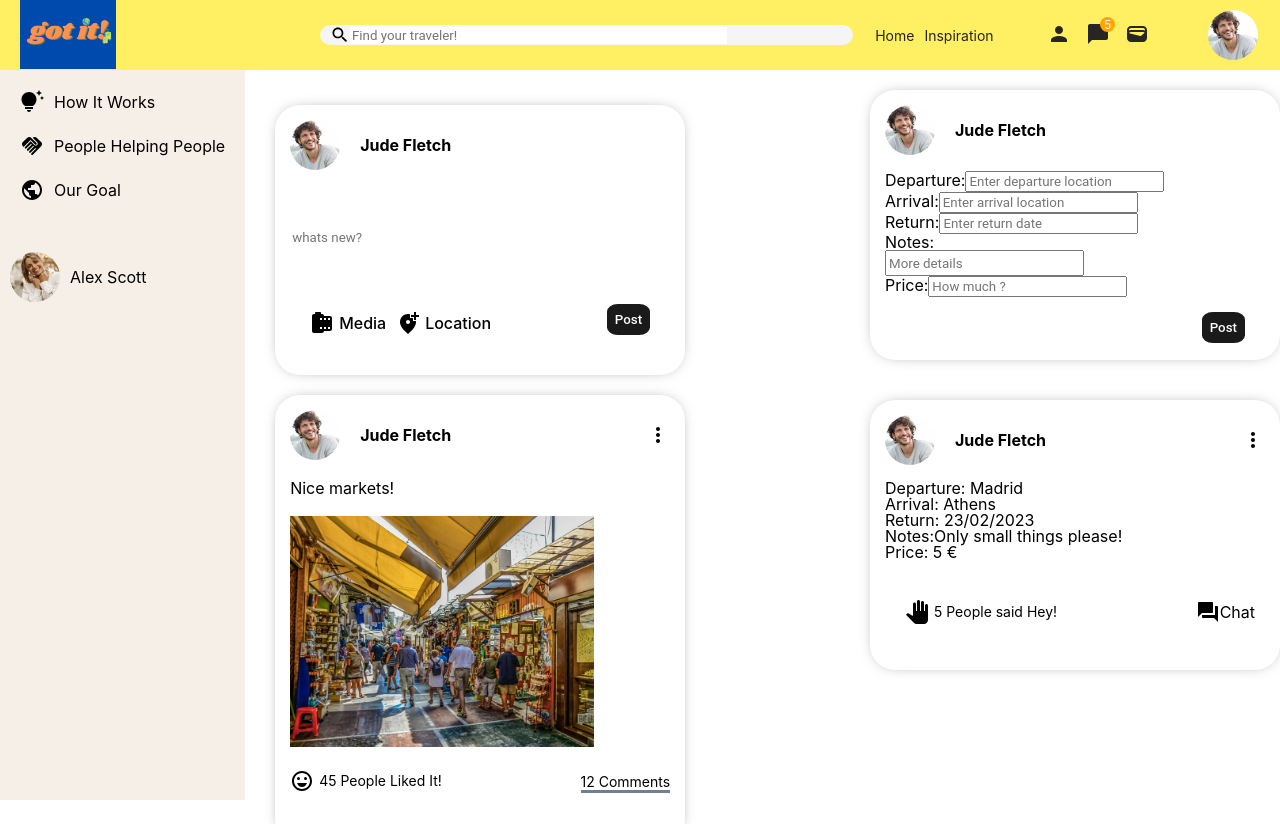
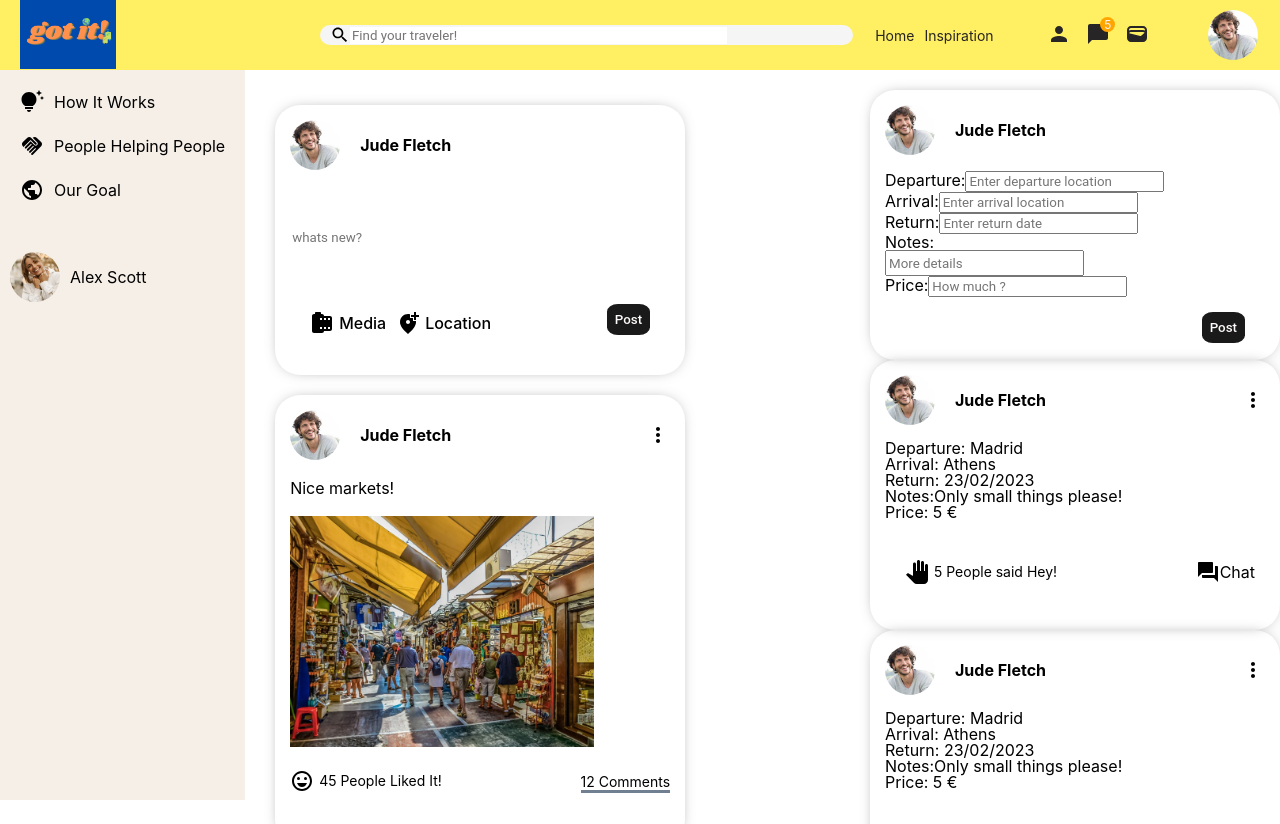
Before and after one commit to MikaJacome/Final-Project, a React (Create React App) app in the folder front/: page / in a window 1280 px wide. Shown: the top 824 px of the page. Built offline with nearby package versions, Linux system fonts and the light colour scheme.

Commit message:
Add home page, change data test

```diff
--- a/front/src/App.js
+++ b/front/src/App.js
@@ -1,4 +1,4 @@
-import Inspiration from "./pages/Inspiration/Inspiration";
+import Inspiration from "./pages/inspiration/Inspiration";
 
 
 function App() {
--- a/front/src/components/Feed/Feed.jsx
+++ b/front/src/components/Feed/Feed.jsx
@@ -9,8 +9,8 @@ export default function Feed(){
 
             <div className="feedWrap">
                 <Journey/>
-                {JourneyDetails.map(dt=>(
-                    <JourneyDetail key={dt.id} journeyDetail = {dt} />
+                {JourneyDetails.map(jd=>(
+                    <JourneyDetail key={jd.id} journeyDetail = {jd} />
                 ))}
 
             </div>
--- a/front/src/components/TravelFeed/TravelFeed.jsx
+++ b/front/src/components/TravelFeed/TravelFeed.jsx
@@ -7,24 +7,18 @@ export default function TravelFeed(){
     return(
         <div className="tFeed">
 
-        <div className="tFeedHead">
+            <div className="tFeedWrap">
 
-            <div>
                 <CreateTravel/>
-            </div>
+                {TravelDetails.map(td => (
+                    <TravelDetail key={td.id} travelDetail = {td}/>
+                ))}
 
 
 
-        </div>
 
-        <div className="tFeedBody">
-
-            <div className="tDeatail">
-                <TravelDetail/>
             </div>
 
         </div>
-
-    </div>
     )
 }
--- a/front/src/testData.js
+++ b/front/src/testData.js
@@ -87,8 +87,8 @@ export const TravelDetails = [
         from:"Madrid",
         dest:"Athens",
         return:"26/02/2023",
+        desc:"Only small things",
         price:"5",
-        desc:"Only small things",
         heys:3,
     },
 
@@ -98,8 +98,8 @@ export const TravelDetails = [
         from:"Boston",
         dest:"Cairo",
         return:"16/03/2023",
+        desc:"Hit me up!",
         price:"5",
-        desc:"Hit me up!",
         heys:5,
     },
 
@@ -109,8 +109,8 @@ export const TravelDetails = [
         from:"Monterrey",
         dest:"Buenos Aires",
         return:"15/02/2023",
+        desc:"May, I'll return earlier",
         price:"10",
-        desc:"May, I'll return earlier",
         heys:9,
     },
     {
@@ -119,8 +119,8 @@ export const TravelDetails = [
         from:"Paris",
         dest:"Barcelona",
         return:"26/02/2023",
+        desc:"Quoi que ce soit.",
         price:"5",
-        desc:"Quoi que ce soit.",
         heys:2,
     },
     {
@@ -129,8 +129,8 @@ export const TravelDetails = [
         from:"India",
         dest:"Berlín",
         return:"2/03/2023",
+        desc:"Stelle Sie sicher, dass durch den Zoll gehen kann",
         price:"5",
-        desc:"Stelle Sie sicher, dass durch den Zoll gehen kann",
         heys:1,
     },
 ]
```
Also changed, not shown: front/src/pages/Home/Home.jsx (added), front/src/pages/Home/home.css (added).
